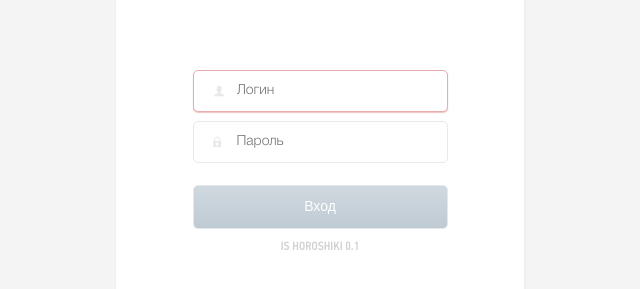
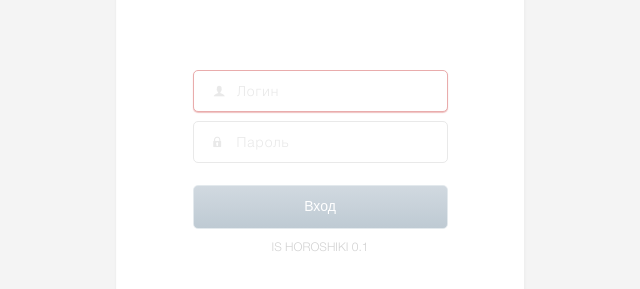
Before and after one commit to bipeo/horoshiki, a plain HTML site: page loginbox.html in a window 1280 px wide. Shown: the part 235-524 px from the top of the page, 320-960 px from the left. Drawn offline with Linux system fonts and the light colour scheme.

Commit message:
Merge origin/master
Conflicts:
	gosp/app/style.css

```diff
--- a/css/style.css
+++ b/css/style.css
@@ -26,10 +26,11 @@ body.login_page {
 }
 
 .logform .form input[type=text] {
-    font-family: 'Conv_helveticaneuecyr-light';
+    letter-spacing: 1px;
+    font-family: 'helveticaneuecyrlight';
     border: 1px solid #e9e9e9;
     border-radius: 5px;
-    color: #54666f;
+    color: #e9e9e9;
     display: inline-block;
     font-size: 14px;
     height: 42px;
@@ -46,9 +47,15 @@ body.login_page {
 
 }
 .logform .form input[type=text]:focus {
+      color:#919191;
+      border-color:#bdc9d3;
       -webkit-box-shadow:0px 1px 1px rgba(182,194,204, .74);
     -moz-box-shadow:0px 1px 1px rgba(182,194,204, .74);
     box-shadow:0px 1px 1px rgba(182,194,204, .74);
+}
+.logform .form input[type=text]:focus::-webkit-input-placeholder {
+     color:#919191;
+
 }
 .logform .form input[type=text].error {
     -webkit-box-shadow:0px 1px 1px rgba(233,172,172,.74);
@@ -68,10 +75,10 @@ body.login_page {
     background-position:19px center;
 
 }
-.logform .form::-webkit-input-placeholder {color:#54666f;}
-.logform .form::-moz-placeholder          {color:#54666f;}/* Firefox 19+ */
-.logform .form:-moz-placeholder           {color:#54666f;}/* Firefox 18- */
-.logform .form:-ms-input-placeholder      {color:#54666f;}
+.logform .form input[type=text]::-webkit-input-placeholder {color:#e9e9e9;   opacity:1;}
+.logform .form input[type=text]::-moz-placeholder          {color:#e9e9e9;   opacity:1;}/* Firefox 19+ */
+.logform .form input[type=text]:-moz-placeholder           {color:#e9e9e9;   opacity:1;}/* Firefox 18- */
+.logform .form input[type=text]:-ms-input-placeholder      {color:#e9e9e9;   opacity:1;}
 .logform .form input[type=submit] {
     border:1px solid #e3e9ed;
     max-width:255px;
@@ -93,8 +100,8 @@ body.login_page {
 
 
 }
-    .logform .form input[type=submit]:focus, .logform .form input[type=submit]:active  {
-    background: #b3bdc5; /* Old browsers */
+    .logform .form input[type=submit]:focus   {
+    background: #b3bdc5;
     background: -moz-linear-gradient(top,  #b3bdc5 1%, #a4afb8 100%); /* FF3.6-15 */
     background: -webkit-linear-gradient(top,  #b3bdc5 1%,#a4afb8 100%); /* Chrome10-25,Safari5.1-6 */
     background: linear-gradient(to bottom,  #b3bdc5 1%,#a4afb8 100%); /* W3C, IE10+, FF16+, Chrome26+, Opera12+, Safari7+ */
@@ -116,6 +123,6 @@ body.login_page {
     display:block;
     margin:12px 0px;
     font-size:12px;
-   font-family: 'PFDinTextCondProMedium';
+    font-family: 'helveticaneuecyrlight';
     color:#d2d2d2;
 }
--- a/fonts/style.css
+++ b/fonts/style.css
@@ -1,10 +1,16 @@
+
+
 
 @font-face {
-	font-family: 'Conv_helveticaneuecyr-light';
-	src: url('helveticaneuecyr-light/helveticaneuecyr-light.eot');
-	src: local('☺'), url('helveticaneuecyr-light/helveticaneuecyr-light.woff') format('woff'), url('helveticaneuecyr-light/helveticaneuecyr-light.ttf') format('truetype'), url('helveticaneuecyr-light/helveticaneuecyr-light.svg') format('svg');
-	font-weight: normal;
-	font-style: normal;
+    font-family: 'helveticaneuecyrlight';
+    src: url('helveticaneuecyr-light-webfont/helveticaneuecyr-light-webfont.eot');
+    src: url('helveticaneuecyr-light-webfont/helveticaneuecyr-light-webfont.eot?#iefix') format('embedded-opentype'),
+         url('helveticaneuecyr-light-webfont/helveticaneuecyr-light-webfont.woff2') format('woff2'),
+         url('helveticaneuecyr-light-webfont/helveticaneuecyr-light-webfont.woff') format('woff'),
+         url('helveticaneuecyr-light-webfont/helveticaneuecyr-light-webfont.ttf') format('truetype');
+    font-weight: normal;
+    font-style: normal;
+
 }
 
 
```
Also changed, not shown: fonts/helveticaneuecyr-light-webfont/helveticaneuecyr-light-webfont.ttf (added), fonts/helveticaneuecyr-light-webfont/helveticaneuecyr-light-webfont.woff (added), fonts/helveticaneuecyr-light-webfont/helveticaneuecyr-light-webfont.woff2 (added), 1 other file.
